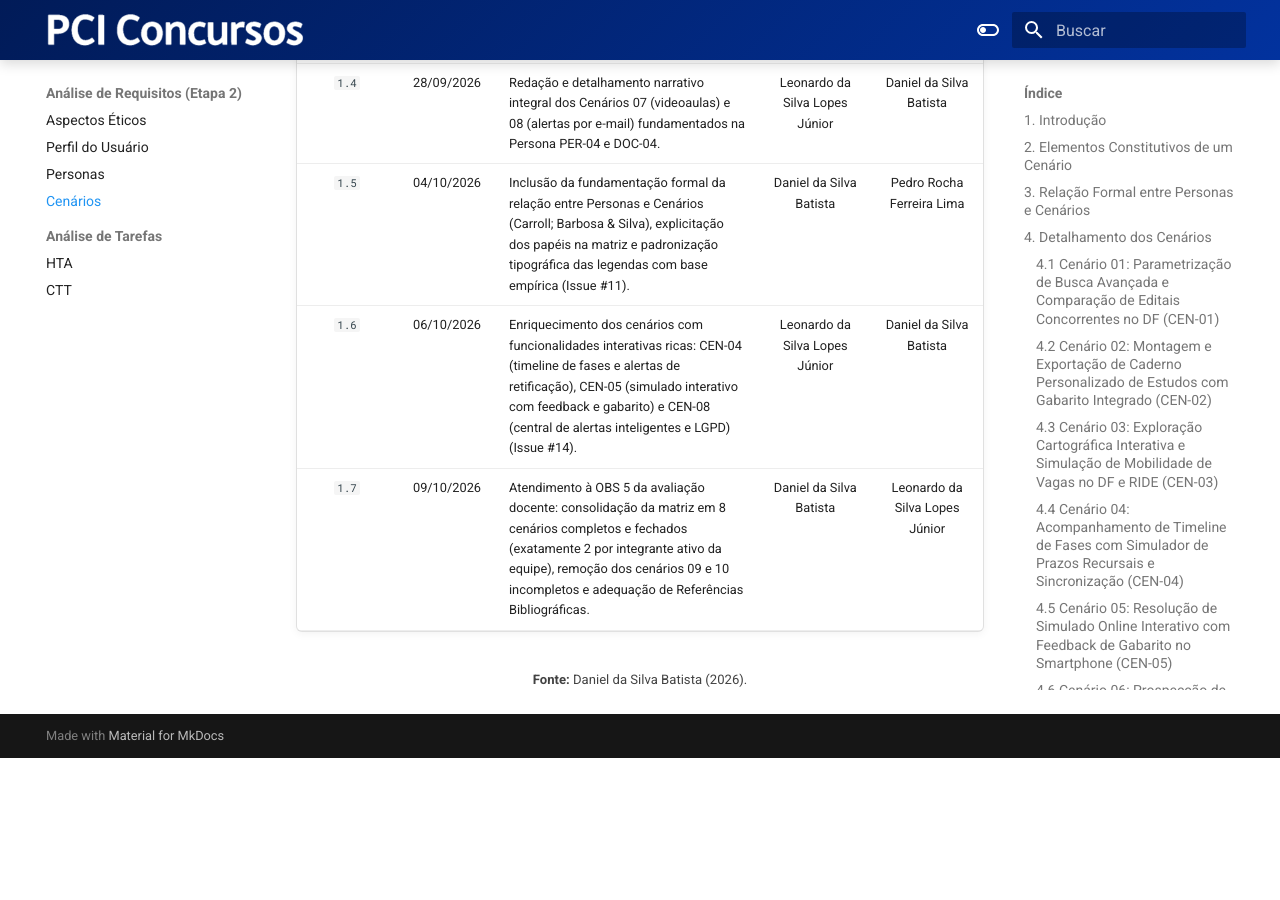
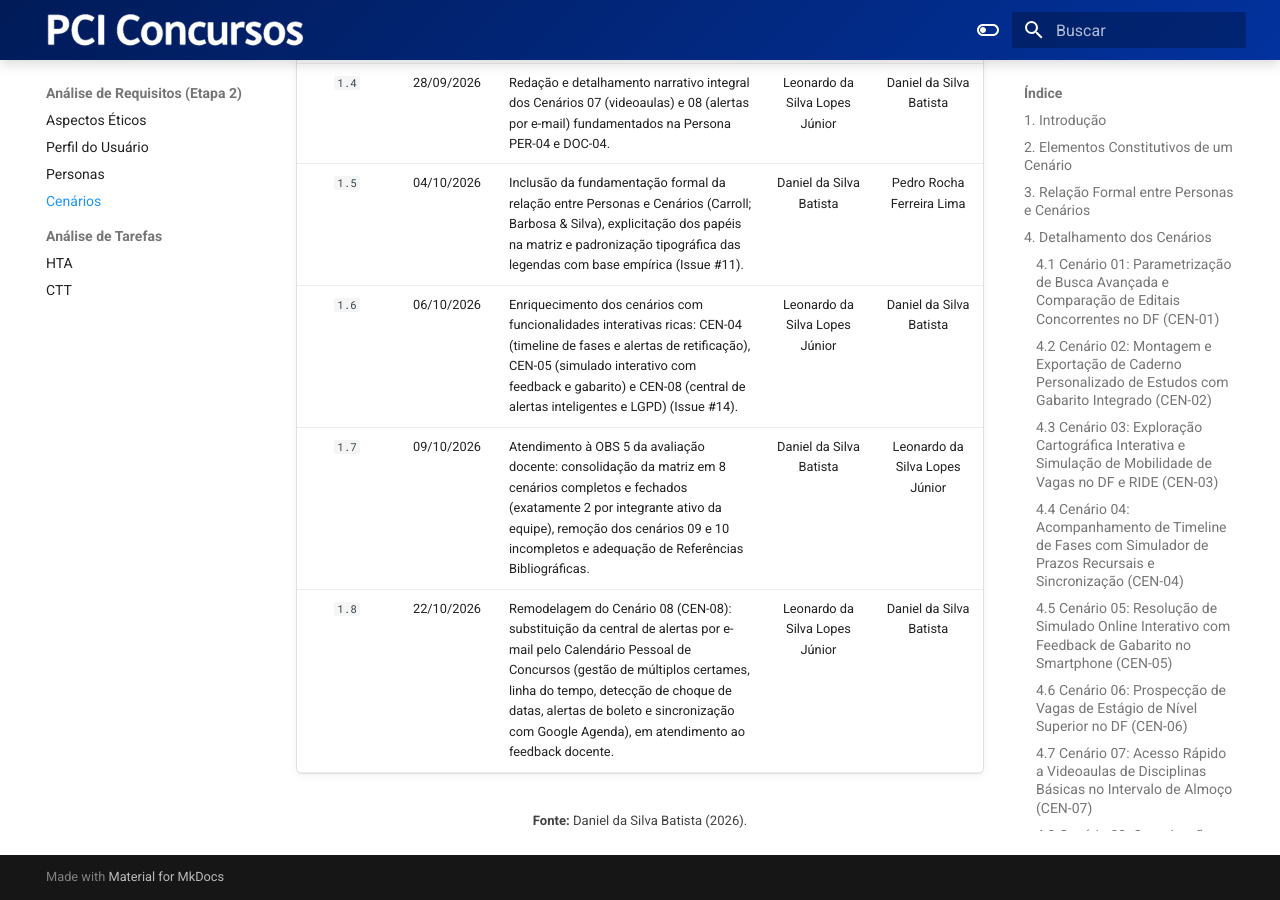
Before and after one commit to Interacao-Humano-Computador/2026.2-Grupo07, an MkDocs documentation site: the page built from docs/analise-de-requisitos/cenarios.md, in a window 1280 px wide and 900 px high, scrolled down 15858 px. Built offline with MkDocs 1.6.1 and Material for MkDocs 9.7.7, drawn with Linux system fonts in a browser that asks for light colours; before the commit the page ends 16616 px from its top, so only the background shows below that.

Commit message:
docs(ihc): atualizar historicos de versao de cenarios, hta e ctt para registrar a remodelagem da TAR-08

```diff
--- a/docs/analise-de-requisitos/cenarios.md
+++ b/docs/analise-de-requisitos/cenarios.md
@@ -313,6 +313,7 @@ O detalhamento narrativo do Cenário 08, estruturado segundo os sete elementos f
 | `1.5` | 04/10/2026 | Inclusão da fundamentação formal da relação entre Personas e Cenários (Carroll; Barbosa & Silva), explicitação dos papéis na matriz e padronização tipográfica das legendas com base empírica (Issue #11). | Daniel da Silva Batista | Pedro Rocha Ferreira Lima |
 | `1.6` | 06/10/2026 | Enriquecimento dos cenários com funcionalidades interativas ricas: CEN-04 (timeline de fases e alertas de retificação), CEN-05 (simulado interativo com feedback e gabarito) e CEN-08 (central de alertas inteligentes e LGPD) (Issue #14). | Leonardo da Silva Lopes Júnior | Daniel da Silva Batista |
 | `1.7` | 09/10/2026 | Atendimento à OBS 5 da avaliação docente: consolidação da matriz em 8 cenários completos e fechados (exatamente 2 por integrante ativo da equipe), remoção dos cenários 09 e 10 incompletos e adequação de Referências Bibliográficas. | Daniel da Silva Batista | Leonardo da Silva Lopes Júnior |
+| `1.8` | 22/10/2026 | Remodelagem do Cenário 08 (CEN-08): substituição da central de alertas por e-mail pelo Calendário Pessoal de Concursos (gestão de múltiplos certames, linha do tempo, detecção de choque de datas, alertas de boleto e sincronização com Google Agenda), em atendimento ao feedback docente. | Leonardo da Silva Lopes Júnior | Daniel da Silva Batista |
 
 <p align="center" style="font-size: 0.85em; margin-top: -0.6em;"><b>Fonte:</b> Daniel da Silva Batista (2026).</p>
 
```
Also changed, not shown: docs/analise-de-requisitos/analise-de-tarefas/ctt.md (+1 -0 lines), docs/analise-de-requisitos/analise-de-tarefas/hta.md (+1 -0 lines).
